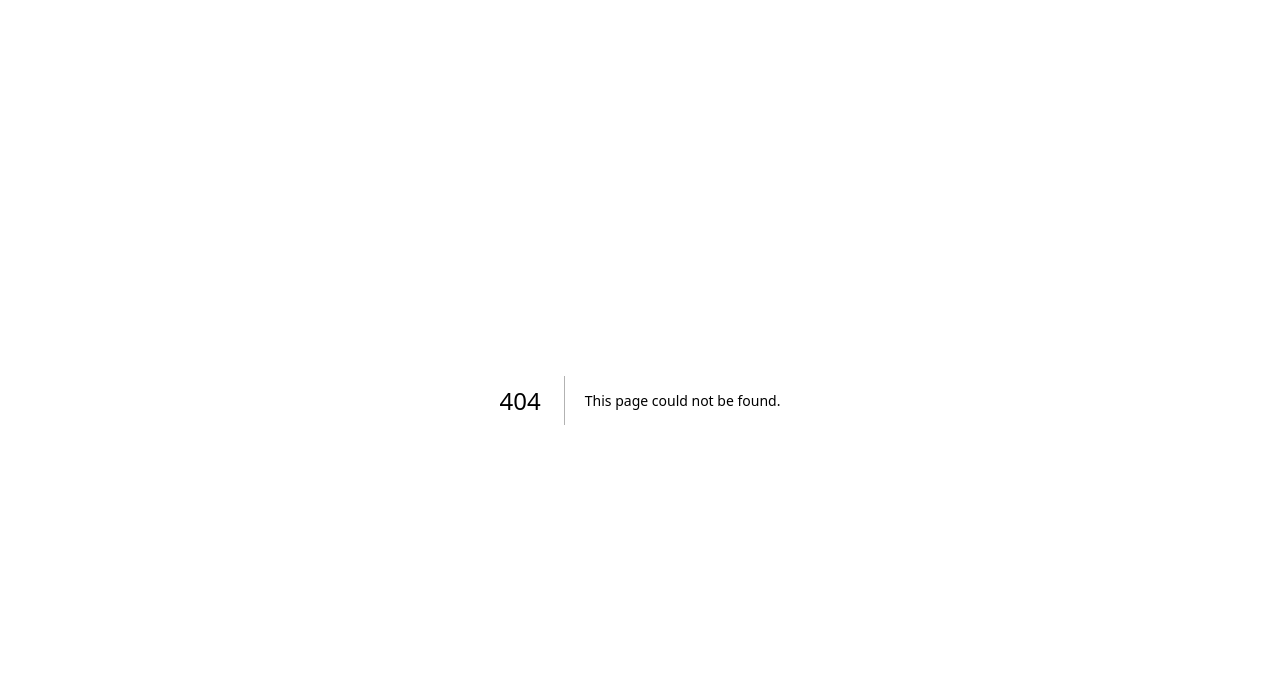
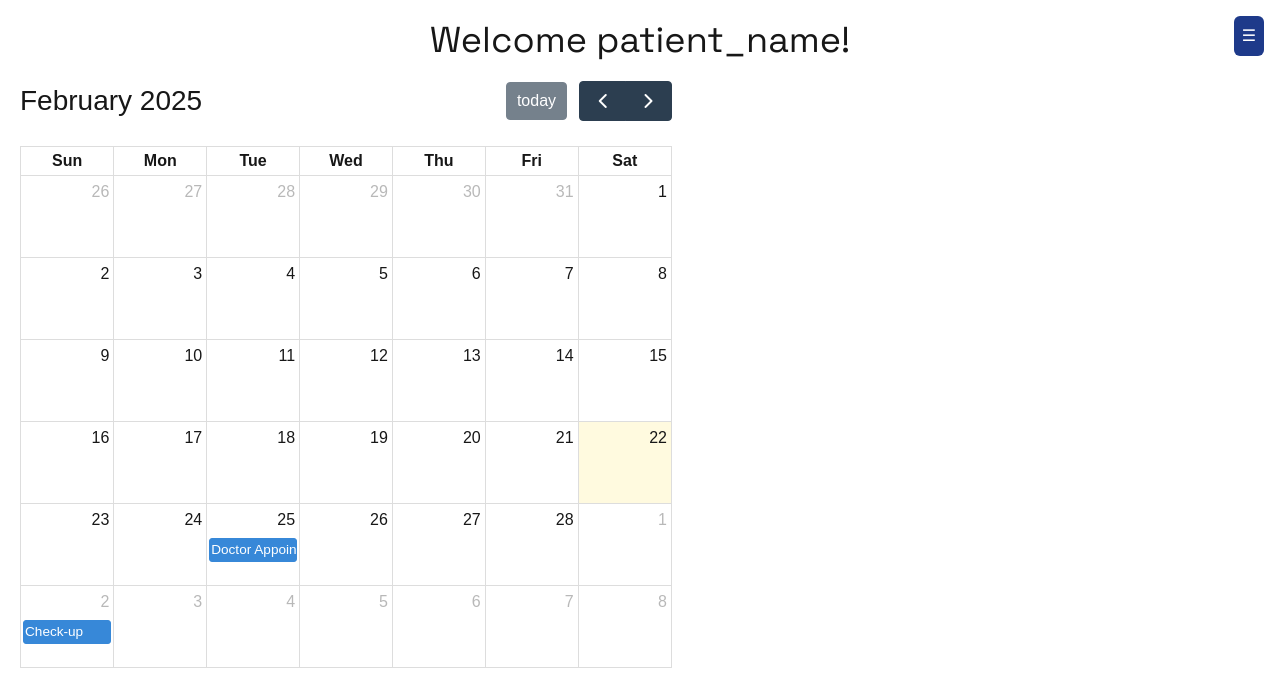
Before and after one commit to arnavganga/hacklytics2025, a Next.js app in the folder frontend/: page /dashboard/patient in a window 1280 px wide. Before the commit this address had no page. Shown: the top 682 px of the page. Built offline with nearby package versions, Linux system fonts and the light colour scheme.

Commit message:
added calendar and fetching events

```diff
--- a/frontend/package.json
+++ b/frontend/package.json
@@ -9,6 +9,8 @@
     "lint": "next lint"
   },
   "dependencies": {
+    "@fullcalendar/daygrid": "^6.1.15",
+    "@fullcalendar/react": "^6.1.15",
     "i": "^0.3.7",
     "next": "15.1.7",
     "react": "^19.0.0",
--- /dev/null
+++ b/frontend/src/app/api/events/route.js
@@ -0,0 +1,11 @@
+import { NextResponse } from "next/server";
+
+export async function GET() {
+    // Sample data (replace with DB fetch logic)
+    const events = [
+        { id: 1, title: "Doctor Appointment", date: "2025-02-25" },
+        { id: 2, title: "Check-up", date: "2025-03-02" }
+    ];
+
+    return NextResponse.json(events);
+}
--- /dev/null
+++ b/frontend/src/app/dashboard/doctor/page.js
@@ -0,0 +1,14 @@
+import React from "react";
+import Sidebar from "@/components/Sidebar";
+
+export default function DoctorDashboardPage() {
+    return (
+        <div className="flex">
+            <div className="flex-1 p-6">
+            </div>
+            <div className="w-1/5 min-w-[200px] right-0">
+                <Sidebar />
+            </div>
+        </div>
+    );
+}
--- /dev/null
+++ b/frontend/src/app/dashboard/patient/page.js
@@ -0,0 +1,23 @@
+import React from "react";
+import Sidebar from "@/components/Sidebar";
+import CalendarComponent from "@/components/Calendar";
+
+export default function PatientDashboardPage() {
+    return (
+        <div>
+            <div>
+                <h1 className="font-sans flex justify-center p-5 text-4xl">Welcome patient_name!</h1>
+            </div>
+            <div className="flex flex-row justify-between">
+                <div className="pl-5 max-w-2xl h-[80vh] min-h-[600px] overflow-auto z-0">
+                    <CalendarComponent />
+                </div>
+
+                <div className="w-1/5 min-w-[200px] right-0">
+                    <Sidebar />
+                </div>
+            </div>
+        </div>
+
+    );
+}
--- a/frontend/src/app/layout.js
+++ b/frontend/src/app/layout.js
@@ -1,10 +1,14 @@
-import { Geist, Geist_Mono } from "next/font/google";
+import { Geist, Geist_Mono, Inter, Space_Grotesk } from "next/font/google";
 import "./globals.css";
 
 const geistSans = Geist({
   variable: "--font-geist-sans",
   subsets: ["latin"],
 });
+
+const spaceGrotesk = Space_Grotesk({ subsets: ["latin"], weight: ["300", "400", "500", "600", "700"] });
+
+const inter = Inter({ subsets: ["latin"] });
 
 const geistMono = Geist_Mono({
   variable: "--font-geist-mono",
--- /dev/null
+++ b/frontend/src/components/Calendar.js
@@ -0,0 +1,37 @@
+"use client"; // Required for Next.js 13+
+
+import { useEffect, useState } from "react";
+import FullCalendar from "@fullcalendar/react";
+import dayGridPlugin from "@fullcalendar/daygrid";
+
+export default function CalendarComponent() {
+    const [events, setEvents] = useState([]);
+
+    useEffect(() => {
+        async function fetchEvents() {
+            try {
+                const response = await fetch("/api/events");
+                if (!response.ok) {
+                    throw new Error(`HTTP error! Status: ${response.status}`);
+                }
+                const data = await response.json();
+                console.log("Fetched events:", data); // ✅ Debugging output
+                setEvents(data);
+            } catch (error) {
+                console.error("Error fetching events:", error);
+            }
+        }
+        fetchEvents();
+    }, []);
+
+    return (
+        <div>
+            <FullCalendar
+                plugins={[dayGridPlugin]}
+                initialView="dayGridMonth"
+                events={events} // Dynamically loaded events
+                height="auto"
+            />
+        </div>
+    );
+}
--- a/frontend/src/components/Sidebar.js
+++ b/frontend/src/components/Sidebar.js
@@ -1,15 +1,15 @@
-"use client"; // Ensure this is a client component
+"use client";
 
 import { useState } from "react";
 import Link from "next/link";
-import { usePathname } from "next/navigation"; // Get current path
+import { usePathname } from "next/navigation";
 
 export default function Sidebar() {
     const [isOpen, setIsOpen] = useState(false);
-    const pathname = usePathname(); // Get current route
+    const pathname = usePathname();
 
     const links = [
-        { href: "/", label: "Dashboard" },
+        { href: "/dashboard/patient", label: "Dashboard" },
         { href: "/appointments", label: "Book Appointments" },
         { href: "/transactions", label: "Recent Transactions" },
         { href: "/records", label: "Your Records" },
--- a/frontend/tailwind.config.mjs
+++ b/frontend/tailwind.config.mjs
@@ -1,5 +1,5 @@
 /** @type {import('tailwindcss').Config} */
-export default {
+const config = {
   content: [
     "./src/pages/**/*.{js,ts,jsx,tsx,mdx}",
     "./src/components/**/*.{js,ts,jsx,tsx,mdx}",
@@ -11,7 +11,14 @@ export default {
         background: "var(--background)",
         foreground: "var(--foreground)",
       },
+
+      fontFamily: {
+        sans: ["Space Grotesk", "sans-serif"],
+        mono: ["Geist Mono", "monospace"],
+      },
     },
   },
   plugins: [],
 };
+
+export default config;
```
Also changed, not shown: 1 other file (tests, documents, lock files or other folders).
